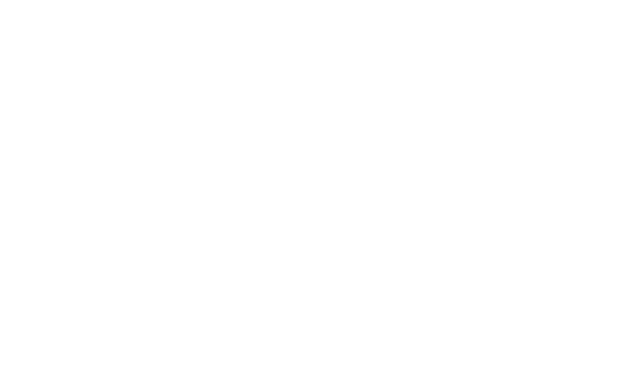
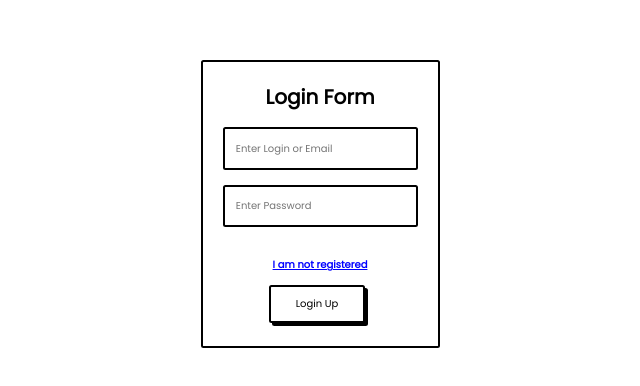
Before and after one commit to Phund4/LostButFound, a React (Vite) app in the folder LostButFoundFront/: page /login in a window 1280 px wide. Shown: the part 196-582 px from the top of the page, without its empty margins (320-960 px from the left). Built offline with nearby package versions, Linux system fonts and the light colour scheme.

Commit message:
login page

```diff
--- a/LostButFoundFront/src/components/MyForm/MyForm.jsx
+++ b/LostButFoundFront/src/components/MyForm/MyForm.jsx
@@ -5,7 +5,7 @@
     return (
         <div className="form">
             <form action="/" className="form__content">
-                <h1>{props.headerText}</h1>
+                <h1>{props?.headerText}</h1>
                 {props?.childrens.map(child => child)}
             </form>
         </div>
--- a/LostButFoundFront/src/components/MyForm/myform.sass
+++ b/LostButFoundFront/src/components/MyForm/myform.sass
@@ -22,14 +22,9 @@
     place-items: center
     place-content: center
 
-#registration-status-error
+#registration-status-error, #confirmemail-status-error, #login-status-error
     color: red
     text-align: center
-
-#confirmemail-status-error
-    color: red
-    text-align: center
-
 
 @keyframes registration-input-animation
     0%
@@ -39,7 +34,7 @@
     60%
         transform: translate(-7px, -7px)
 
-.link-to-login
+.link-to-login, .link-to-registration
     text-align: center
     color: blue
     text-decoration: underline
--- a/LostButFoundFront/src/components/MyFormButton/MyFormButton.jsx
+++ b/LostButFoundFront/src/components/MyFormButton/MyFormButton.jsx
@@ -7,7 +7,7 @@
             <button
                 type="button"
                 className="form__submit"
-                onClick={props.handleClick}
+                onClick={props?.handleClick}
             >
                 {props?.buttonText}
             </button>
--- a/LostButFoundFront/src/components/MyInput/MyInput.jsx
+++ b/LostButFoundFront/src/components/MyInput/MyInput.jsx
@@ -3,12 +3,12 @@
 
 function MyInput(props) {
     function isValid() {
-        let messageError = document.getElementById(props.messageId);
-        let input = document.getElementById(props.id);
-        if (!props.isValidInput(input.value)) {
+        let messageError = document.getElementById(props?.messageId);
+        let input = document.getElementById(props?.id);
+        if (!props.isValidInput(input?.value)) {
             input.classList.add('incorrect-input');
             messageError.classList.remove('hide');
-            messageError.textContent = props.messageError;
+            messageError.textContent = props?.messageError;
         } else {
             input.classList.remove('incorrect-input', 'incorrect-value');
             messageError.classList.add('hide');
@@ -18,14 +18,14 @@
 
     return (
         <div className="form__box">
-            <p className="message-error hide" id={props.messageId}></p>
+            <p className="message-error hide" id={props?.messageId}></p>
             <input
-                type={props.type}
-                placeholder={props.placeholder}
+                type={props?.type}
+                placeholder={props?.placeholder}
                 className="form__input incorrect-value"
-                id={props.id}
+                id={props?.id}
                 onBlur={isValid}
-                ref={props.refInput}
+                ref={props?.refInput}
             />
         </div>
     )
--- a/LostButFoundFront/src/components/MyTimer/MyTimer.jsx
+++ b/LostButFoundFront/src/components/MyTimer/MyTimer.jsx
@@ -6,7 +6,7 @@
     let timer = useRef(null);
     let timerText = useRef(null);
     useEffect(() => {
-        startTimer(props.duration, timer.current, timerText.current);
+        startTimer(props?.duration, timer?.current, timerText?.current);
     }, );
 
     function startTimer(duration, display, text) {
@@ -16,7 +16,7 @@
             if (--time < 0) {
                 text.textContent = "Send me code again";
                 text.classList.add("underline-text");
-                text.onclick = props.clickHandler;
+                text.onclick = props?.clickHandler;
                 clearInterval(timerIntervalId);
             }
         }, 1000);
@@ -33,7 +33,7 @@
                     id="time"
                     ref={timer}
                 >
-                    {props.duration}
+                    {props?.duration}
                 </span> seconds left!
             </div>
         </>
--- a/LostButFoundFront/src/pages/ConfirmEmail/ConfirmEmail.jsx
+++ b/LostButFoundFront/src/pages/ConfirmEmail/ConfirmEmail.jsx
@@ -38,6 +38,24 @@
         }
     }
 
+    async function resendCode() {
+        try {
+            const response = await fetch(`https://localhost:7110//api/User/ConfirmRegister?code=${code};`, {
+                method: "GET",
+                headers: {
+                    "Accept": 'application/json',
+                    "Content-Type": 'application/json'
+                }
+            });
+            const status = response.status;
+            if (errors[status]) {
+                errorMsg.current.textContent = errors[status];
+            }
+        } catch (error) {
+            errorMsg.current.textContent = errors[500];
+        }
+    }
+
     const confirmCodeInput = <MyInput
         type="password"
         placeholder="Enter Code"
@@ -63,7 +81,7 @@
 
     const confirmEmailTimer = <MyTimer
         duration={5}
-        clickHandler={sendCode}
+        clickHandler={resendCode}
         key="confirm-email-timer"
     />
 
--- a/LostButFoundFront/src/pages/Login/Login.jsx
+++ b/LostButFoundFront/src/pages/Login/Login.jsx
@@ -1,6 +1,99 @@
+import "../../components/MyForm/MyForm"
+import MyForm from "../../components/MyForm/MyForm";
+import MyInput from "../../components/MyInput/MyInput";
+import MyFormButton from "../../components/MyFormButton/MyFormButton";
+import { useNavigate } from "react-router-dom";
+import { useRef } from "react";
+
 function Login() {
+    const navigate = useNavigate();
+    let loginOrEmail = useRef(null);
+    let password = useRef(null);
+    let errorMsg = useRef(null);
+    const errors = {
+        400: "This user already exists",
+        404: "Something went wrong...",
+        500: "Server error"
+    }
+
+    async function sendLoginData() {
+        let inputs = [loginOrEmail.current, password.current];
+        for (let i=0; i<inputs.length; i++) {
+            let el = inputs[i];
+            if (el.classList.contains('incorrect-value') || el.value == "") return;
+        }
+        try {
+            const response = await fetch("https://localhost:7110/api/User/Login", {
+                method: "POST",
+                headers: {
+                    "Accept": 'application/json',
+                    "Content-Type": 'application/json'
+                },
+                body: JSON.stringify({
+                    loginOrEmail: loginOrEmail.current.value,
+                    Password: password.current.value
+                }
+            )});
+            const status = response.status;
+            if (errors[status]) {
+                errorMsg.current.textContent = errors[status];
+            } else {
+                navigate("/lostbutfound");
+            }
+        } catch (error) {
+            errorMsg.current.textContent = errors[500];
+        }
+    }
+
+    const loginOrEmailInput = <MyInput
+        type="text"
+        placeholder="Enter Login or Email"
+        id="login-input-loginoremail"
+        messageId="login-input-loginoremail-message-error"
+        key="login-input-loginoremail"
+        isValidInput={() => true}
+        messageError="Incorrect field"
+        refInput={loginOrEmail}
+    />
+
+    const passwordInput = <MyInput
+        type="password"
+        placeholder="Enter Password"
+        id="login-input-password"
+        messageId="login-input-password-message-error"
+        key="login-input-password"
+        isValidInput={value => value.length >= 6}
+        messageError="The password must be at least 6 characters long"
+        refInput={password}
+    />
+
+    const messageError = <p
+        id="login-status-error"
+        key="login-status-error"
+        ref={errorMsg}
+    />
+
+    const buttonLink = <p
+        className="link-to-registration"
+        onClick={() => navigate("/registration")}
+        key="link-to-registration"
+    >
+        I am not registered
+    </p>
+
+    const regButton = <MyFormButton
+        buttonText="Login Up"
+        handleClick={sendLoginData}
+        key="LoginUpButton"
+    />
+
     return (
-        <></>
+        <>
+            <MyForm
+                headerText="Login Form"
+                childrens={[loginOrEmailInput, passwordInput, messageError, buttonLink, regButton]}
+            />
+        </>
     )
 }
 
```
